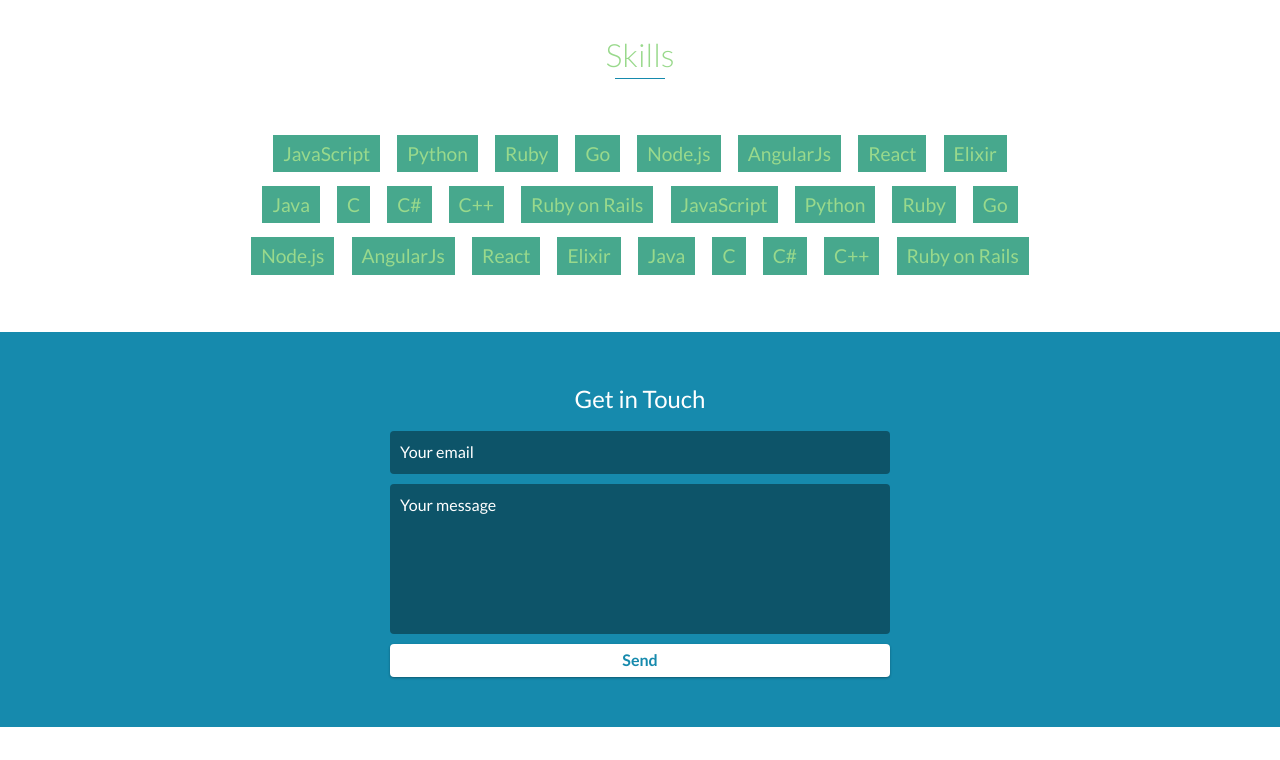
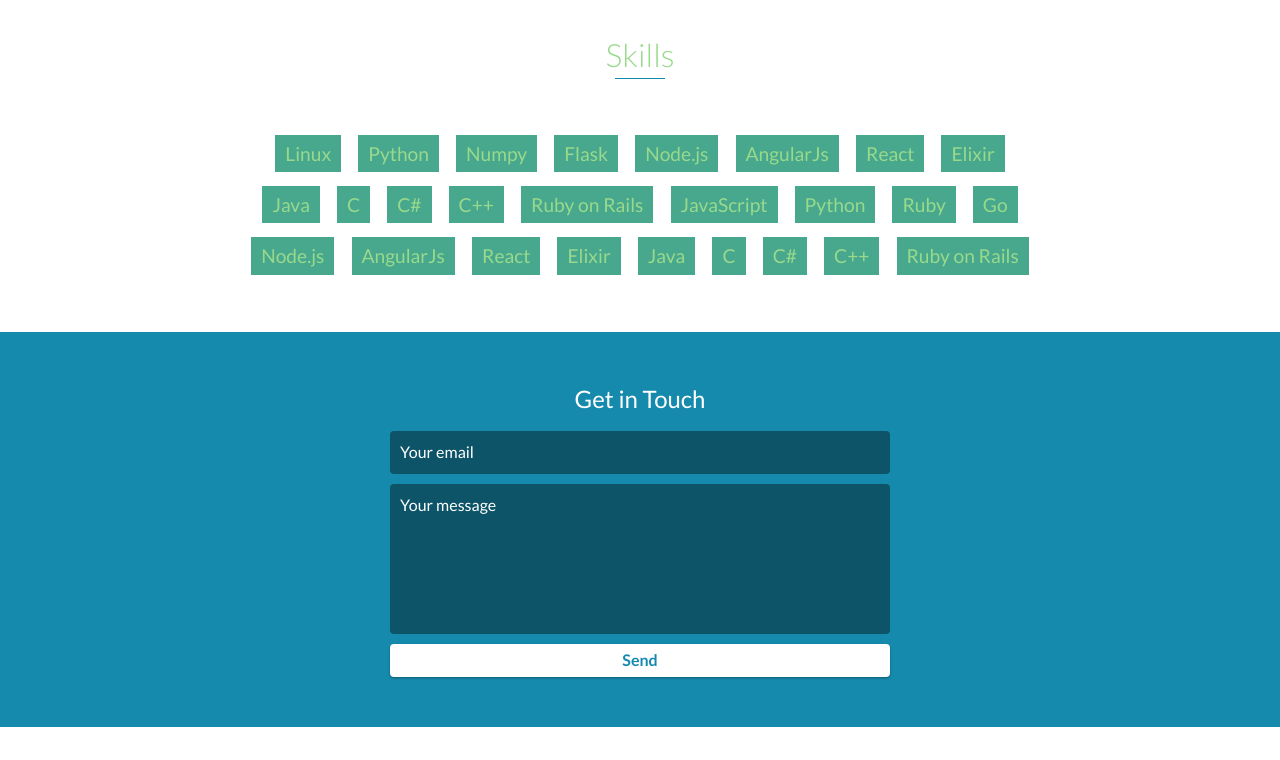
Before and after one commit to MatterMixers/fork.blessdog.github.io, a website: page index.html in a window 1280 px wide. Shown: the part 3360-4120 px from the top of the page. Drawn offline with nearby package versions, Linux system fonts and the light colour scheme.

Commit message:
uploaded download button to open resume file

```diff
--- a/index.html
+++ b/index.html
@@ -50,7 +50,7 @@
         <div id="lead-content">
             <h1>Ryan Anselman</h1>
             <h2>Software Engineer</h2>
-            <a href="#" class="btn-rounded-white">Download Resume</a>
+            <a href="Resume.pdf" target="_blank" class="btn-rounded-white">Download Resume</a>
         </div>
         <!-- End #lead-content -->
 
@@ -191,10 +191,10 @@ I am an insatiably curious person and I would love to work with driven individua
     <div id="skills">
         <h2 class="heading">Skills</h2>
         <ul>
-            <li>JavaScript</li>
+            <li>Linux</li>
             <li>Python</li>
-            <li>Ruby</li>
-            <li>Go</li>
+            <li>Numpy</li>
+            <li>Flask</li>
             <li>Node.js</li>
             <li>AngularJs</li>
             <li>React</li>
```
Also changed, not shown: 1 other file.
